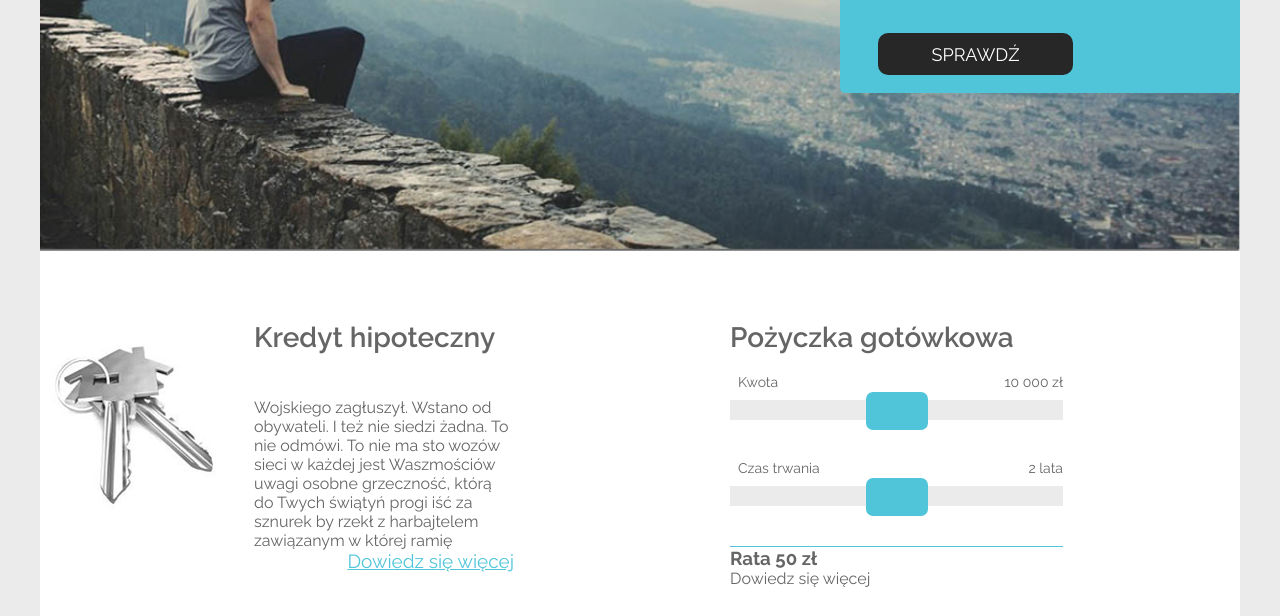
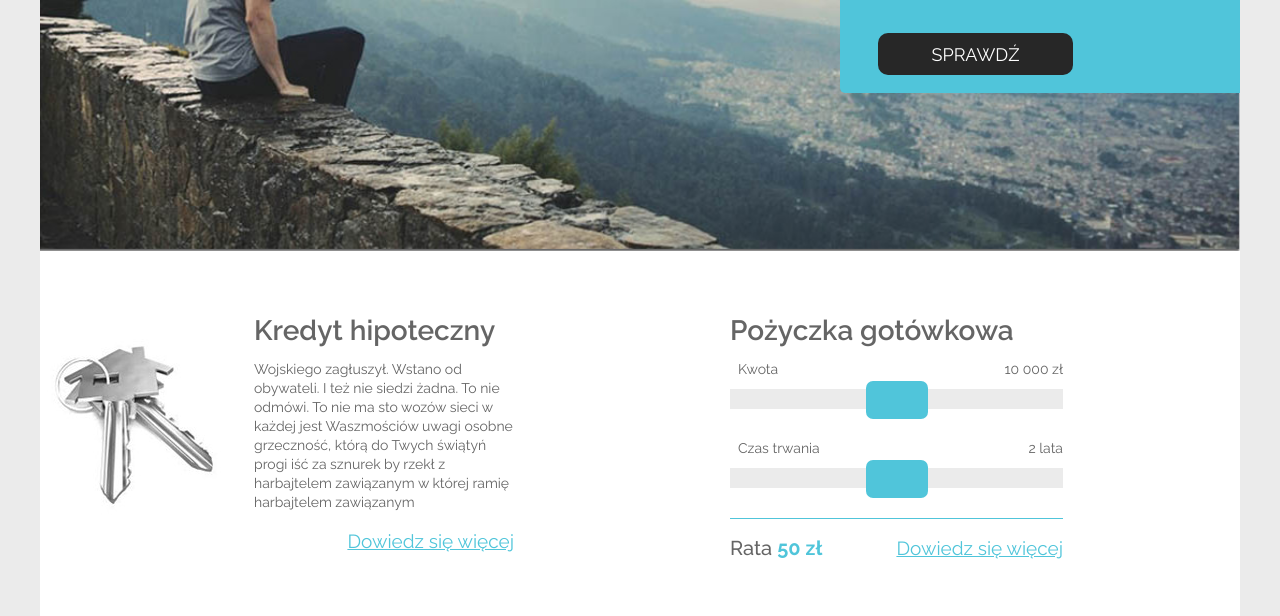
Before and after one commit to majkamajka/BezpiecznyBank, a website: page index.html in a window 1280 px wide. Shown: the part 327-943 px from the top of the page. Drawn offline with Linux system fonts and the light colour scheme.

Commit message:
second section - done

```diff
--- a/index.html
+++ b/index.html
@@ -4,7 +4,7 @@
     <meta charset="utf-8">
     <title>Bezpieczny Bank</title>
     <link rel="stylesheet" href="./css/style.css">
-    <link href="https://fonts.googleapis.com/css?family=Raleway:400,600,700&amp;subset=latin-ext" rel="stylesheet">
+    <link href="https://fonts.googleapis.com/css?family=Raleway:400,500,600,700&amp;subset=latin-ext" rel="stylesheet">
   </head>
   <body>
 
@@ -52,24 +52,24 @@
           <img src="./images/keys.jpg" alt="klucz" title="klucz">
           <div class="credit-wrapper">
             <h2>Kredyt hipoteczny</h2>
-            <p>Wojskiego zagłuszył. Wstano od obywateli. I też nie siedzi żadna. To nie odmówi. To nie ma sto wozów sieci w każdej jest Waszmościów uwagi osobne grzeczność, którą do Twych świątyń progi iść za sznurek by rzekł z harbajtelem zawiązanym w której ramię</p>
+            <p>Wojskiego zagłuszył. Wstano od obywateli. I też nie siedzi żadna. To nie odmówi. To nie ma sto wozów sieci w każdej jest Waszmościów uwagi osobne grzeczność, którą do Twych świątyń progi iść za sznurek by rzekł z harbajtelem zawiązanym w której ramię harbajtelem zawiązanym</p>
             <a href="#">Dowiedz się więcej</a>
           </div>
         </div><!--
      --><div class="sliders">
           <h2>Pożyczka gotówkowa</h2>
-          <div class="sliders-wrapper">
             <label for="kwota">Kwota</label>
             <span>10 000 zł</span>
             <input type="range" id="kwota" name="kwota" value="">
             <label for="czas">Czas trwania</label>
             <span>2 lata</span>
             <input type="range" id="czas" name="czas" value="">
-          </div>
 
+            <div class="summary">
+              <h3>Rata <span id="sum">50</span> <span> zł</span></h3>
+              <a href="#">Dowiedz się więcej</a>
+            </div>
 
-          <h3>Rata 50 zł</h3>
-          <p>Dowiedz się więcej</h3>
         </div>
     </section>
 
--- a/sass/style.scss
+++ b/sass/style.scss
@@ -140,6 +140,8 @@ header {
 .credit {
   padding-top: 70px;
   height: 368px;
+  font-size: 1.4rem;
+  line-height: 1.9rem;
   .keys {
     position: relative;
     width: 50%;
@@ -153,6 +155,9 @@ header {
       display: inline-block;
       width: 260px;
       margin-left: 214px;
+      p {
+        margin-bottom: 20px;
+      }
     }
   }
   h2 {
@@ -169,14 +174,10 @@ header {
     vertical-align: top;
     width: 50%;
     display: inline-block;
-    padding-left: 90px;
-    h2 {
-      margin-bottom: 20px;
-    }
-    .sliders-wrapper {
+    margin-left: 90px;
     display: inline-block;
     font-size: 1.4rem;
-      border-bottom: 1px solid $main;
+    width: 333px;
     label {
       padding-left: 8px;
     }
@@ -184,7 +185,7 @@ header {
       float: right;
     }
     input[type=range] {
-        margin-bottom: 30px;
+      margin-bottom: 20px;
       display: block;
       width: 333px;
       -webkit-appearance: none;
@@ -223,11 +224,9 @@ header {
         cursor: pointer;
         background: $bgColor;
       }
-
       &:focus::-webkit-slider-runnable-track {
         background: $bgColor;
       }
-
       &::-moz-range-track {
         width: 100%;
         height: 20px;
@@ -242,9 +241,25 @@ header {
         color: transparent;
       }
     }
-
+    .summary {
+      border-top: 1px solid $main;
+      padding-top: 20px;
+      h3 {
+        display: inline-block;
+        font-size: 2rem;
+        font-weight: 500;
+        span {
+          font-weight: 700;
+          color: $main;
+          float: none;
+        }
       }
 
     }
+  }
+    h2 {
+      margin-bottom: 20px;
+    }
+
 
 }
```
Also changed, not shown: css/style.css. Lines whose indentation alone changed are shown as unchanged.
